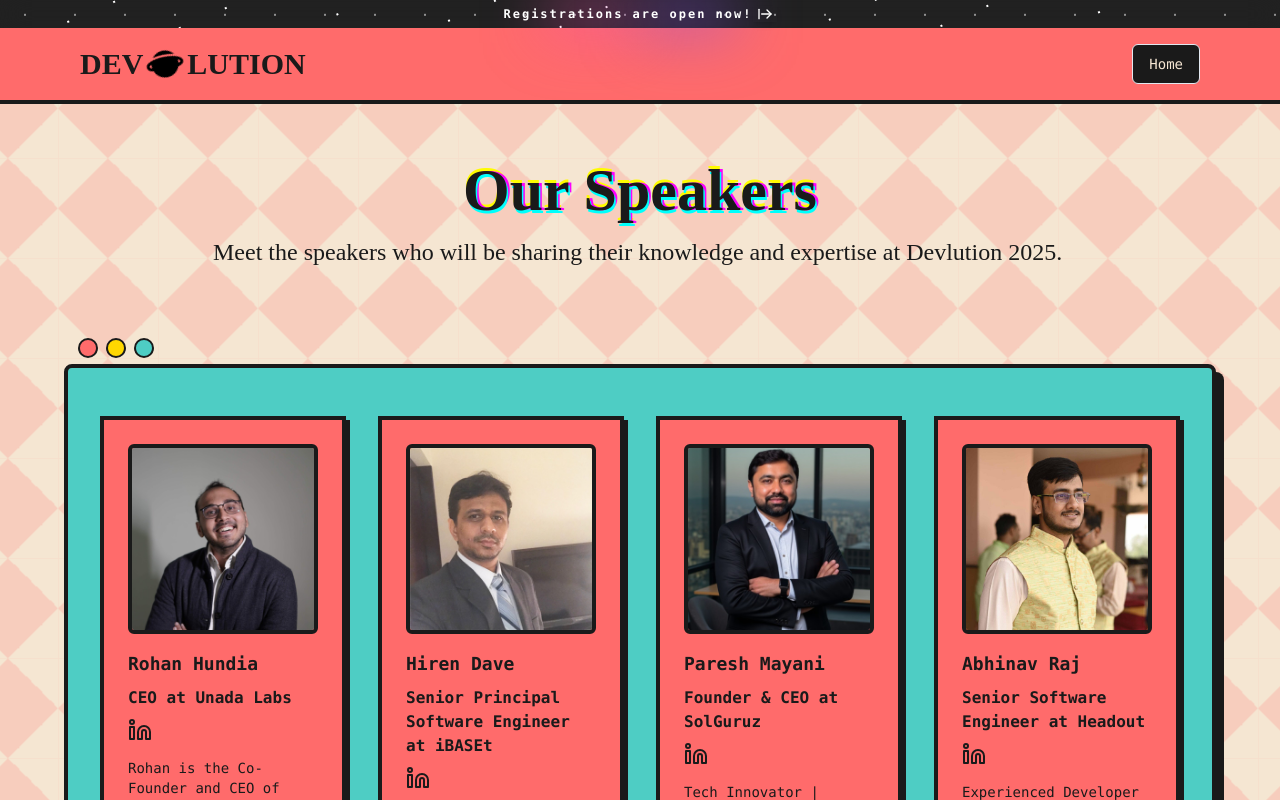
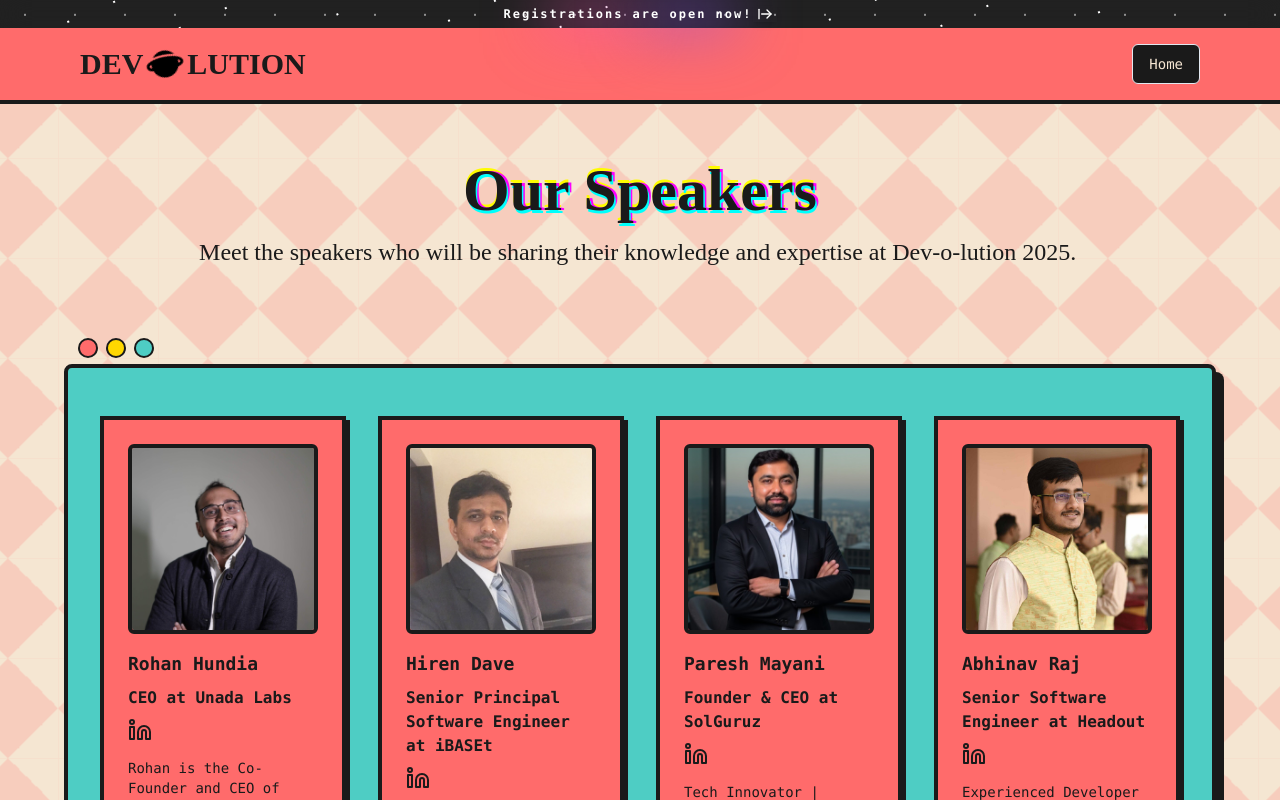
Before and after one commit to gdg-da/devolution, a Next.js app: page /speakers in a window 1280 px wide. Shown: the top 800 px of the page. Built offline with nearby package versions, Linux system fonts and the light colour scheme; a web font is replaced by a local one.

Commit message:
chore(typo): devolution typo in speakers page

```diff
--- a/src/components/SpeakersPage.tsx
+++ b/src/components/SpeakersPage.tsx
@@ -116,7 +116,7 @@ export default function SpeakersPage() {
                 <section className="text-center mb-16">
                     <GlitchText text="Our Speakers" className="text-6xl font-bold mb-4 retro-text text-[#1a1a1a]" />
                     <TypeAnimation
-                        sequence={["Meet the speakers who will be sharing their knowledge and expertise at Devlution 2025."]}
+                        sequence={["Meet the speakers who will be sharing their knowledge and expertise at Dev-o-lution 2025."]}
                         style={{ display: "inline-block" }}
                         className="text-base md:text-2xl mb-8 myfont font-normal bold"
                     />
```
